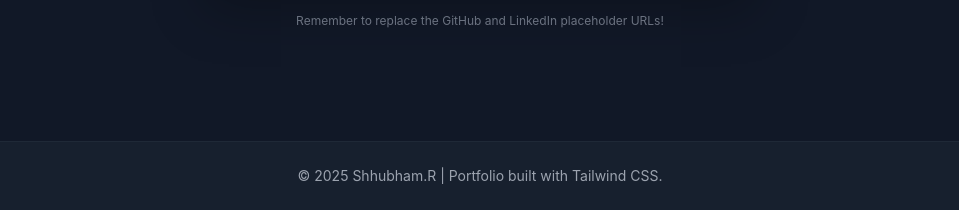
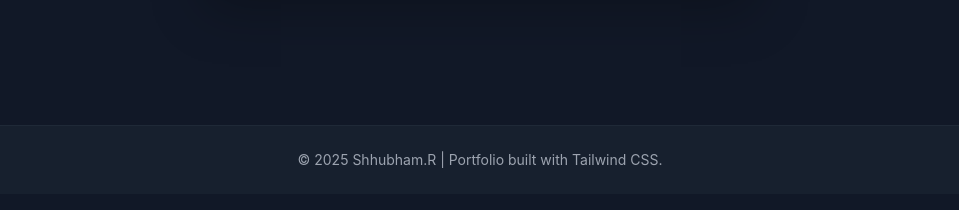
Before and after one commit to shub-r/web-portfolio, a plain HTML site: page index.html in a window 1280 px wide. Shown: the part 3803-4013 px from the top of the page, without its empty margins (160-1119 px from the left). Drawn offline with nearby package versions, Linux system fonts and the light colour scheme.

```diff
--- a/index.html
+++ b/index.html
@@ -408,7 +408,7 @@
                     </a>
                 </div>
             </div>
-            <p class="text-center text-xs text-gray-500 mt-4">Remember to replace the GitHub and LinkedIn placeholder URLs!</p>
+            <p class="text-center text-xs text-gray-500 mt-4"></p>
         </section>
 
         <!-- Footer -->
```
